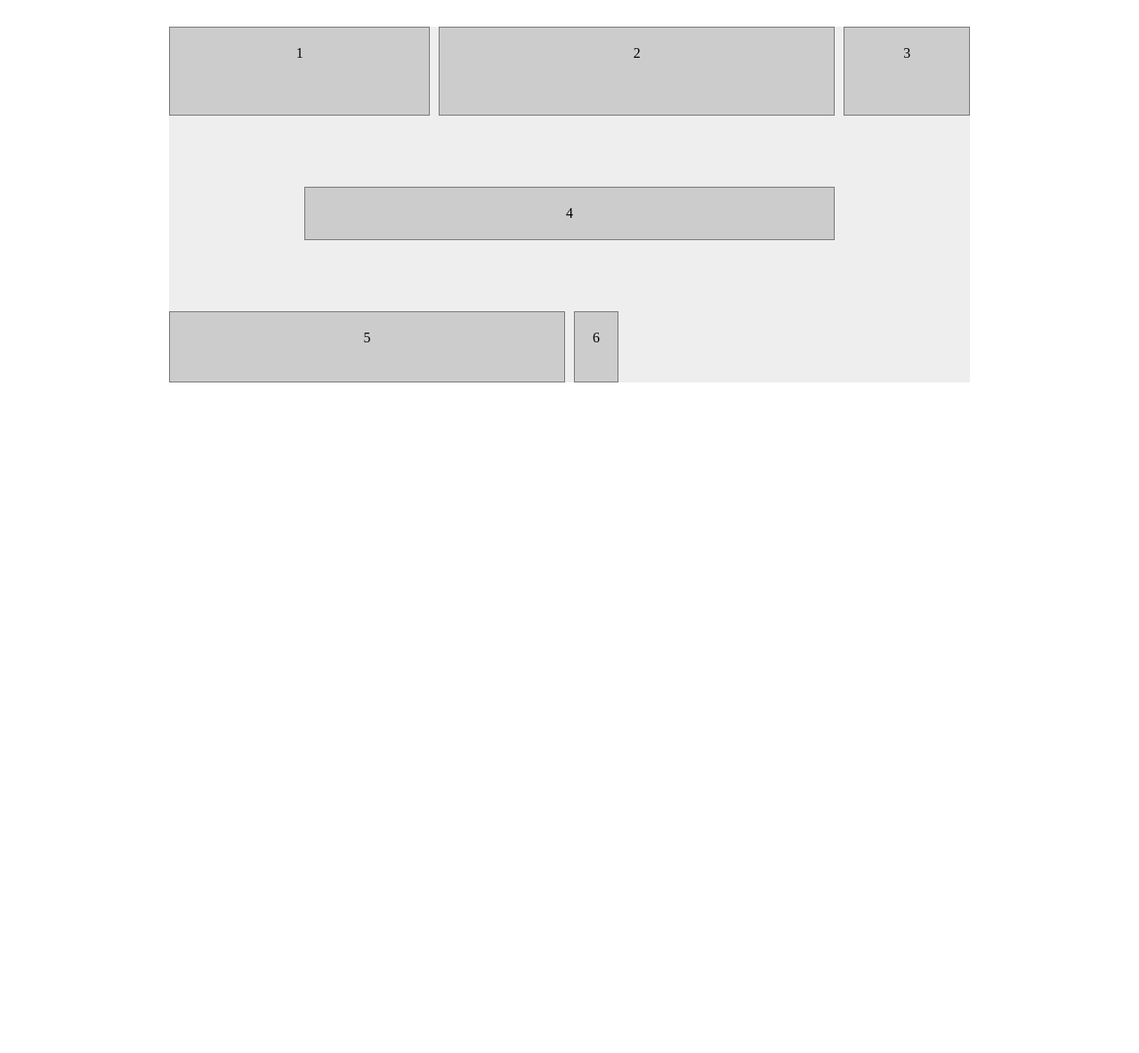
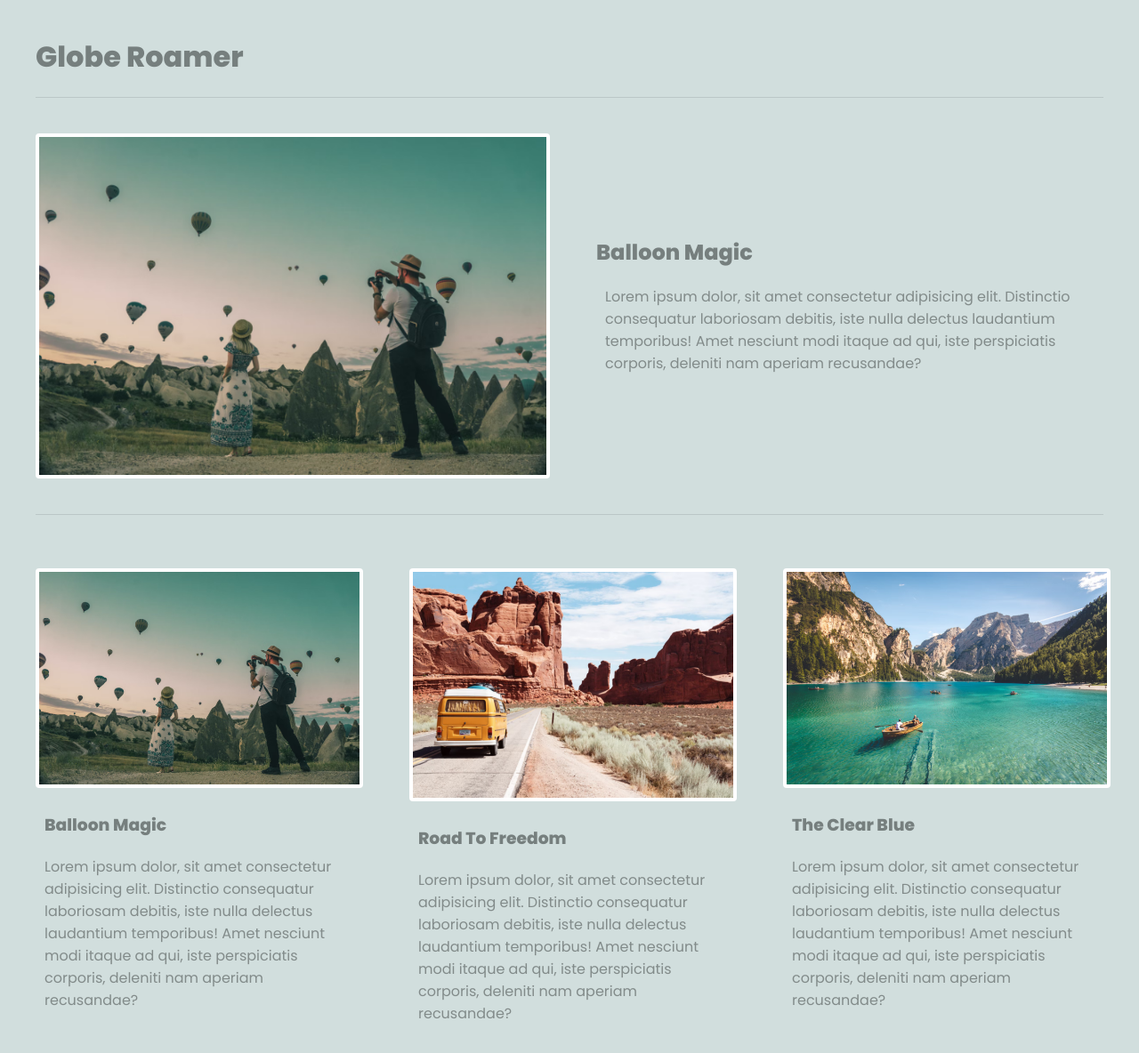
Before and after one commit to quanphung0106-sudo/css-grid-tutorial, a website: page multi-column/index.html in a window 1280 px wide. Shown: the whole page at 89% size. Before the commit the page ends 800 px from the top, so only its background shows below. Drawn offline with Linux system fonts and the light colour scheme.

Commit message:
lesson 2: multi column

```diff
--- a/multi-column/index.html
+++ b/multi-column/index.html
@@ -1,20 +1,65 @@
 <!DOCTYPE html>
 <html lang="en">
-<head>
-    <meta charset="UTF-8">
-    <meta http-equiv="X-UA-Compatible" content="IE=edge">
-    <meta name="viewport" content="width=device-width, initial-scale=1.0">
+  <head>
+    <meta charset="UTF-8" />
+    <meta http-equiv="X-UA-Compatible" content="IE=edge" />
+    <meta name="viewport" content="width=device-width, initial-scale=1.0" />
     <title>Document</title>
-    <link rel="stylesheet" href="styles.css">
-</head>
-<body>
-    <div class="grid-container">
-        <div>1</div>
-        <div>2</div>
-        <div>3</div>
-        <div>4</div>
-        <div>5</div>
-        <div>6</div>
-    </div>
-</body>
+    <link rel="stylesheet" href="styles.css" />
+  </head>
+  <body>
+    <header>
+      <h1>Globe Roamer</h1>
+    </header>
+    <main class="grid-container">
+      <article class="featured">
+        <img src="img/1.png" alt="featured img" />
+        <div>
+          <h2>Balloon Magic</h2>
+          <p>
+            Lorem ipsum dolor, sit amet consectetur adipisicing elit. Distinctio
+            consequatur laboriosam debitis, iste nulla delectus laudantium
+            temporibus! Amet nesciunt modi itaque ad qui, iste perspiciatis
+            corporis, deleniti nam aperiam recusandae?
+          </p>
+        </div>
+      </article>
+      <article>
+        <img src="img/1.png" alt="article img" />
+        <div>
+          <h3>Balloon Magic</h3>
+          <p>
+            Lorem ipsum dolor, sit amet consectetur adipisicing elit. Distinctio
+            consequatur laboriosam debitis, iste nulla delectus laudantium
+            temporibus! Amet nesciunt modi itaque ad qui, iste perspiciatis
+            corporis, deleniti nam aperiam recusandae?
+          </p>
+        </div>
+      </article>
+      <article>
+        <img src="img/2.png" alt="article img" />
+        <div>
+          <h3>Road To Freedom</h2>
+          <p>
+            Lorem ipsum dolor, sit amet consectetur adipisicing elit. Distinctio
+            consequatur laboriosam debitis, iste nulla delectus laudantium
+            temporibus! Amet nesciunt modi itaque ad qui, iste perspiciatis
+            corporis, deleniti nam aperiam recusandae?
+          </p>
+        </div>
+      </article>
+      <article>
+        <img src="img/3.png" alt="article img" />
+        <div>
+          <h3>The Clear Blue</h3>
+          <p>
+            Lorem ipsum dolor, sit amet consectetur adipisicing elit. Distinctio
+            consequatur laboriosam debitis, iste nulla delectus laudantium
+            temporibus! Amet nesciunt modi itaque ad qui, iste perspiciatis
+            corporis, deleniti nam aperiam recusandae?
+          </p>
+        </div>
+      </article>
+    </main>
+  </body>
 </html>
--- a/multi-column/styles.css
+++ b/multi-column/styles.css
@@ -1,49 +1,73 @@
+@import url("https://fonts.googleapis.com/css2?family=Poppins:wght@200;400;500;600;800&family=VT323&display=swap");
+
 body {
-  margin: 30px;
+  margin: 20px;
   font-family: "Poppins";
+  background: #d1dedd;
+}
+ul,
+li {
+  padding: 0;
+  list-style-type: none;
+}
+h1,
+h2,
+h3 {
+  color: #767f7e;
+}
+p {
+  color: #828b8a;
+}
+
+header {
+  max-width: 1200px;
+  margin: 40px auto;
+  border-bottom: 1px solid #bbc7c7;
 }
 
 .grid-container {
-  background-color: #eee;
-  max-width: 900px;
-  margin: 0 auto;
   display: grid;
-  grid-template-columns: repeat(6, 1fr);
-  grid-template-rows: 100px 200px 80px;
-  gap: 10px;
-  justify-items: stretch;
-  align-items: stretch;
+  grid-template-columns: repeat(3, 1fr);
+  gap: 60px;
+  max-width: 1200px;
+  margin: 20px auto;
 }
 
-.grid-container > div {
-  background: #ccc;
-  text-align: center;
-  padding: 20px;
-  border: 1px solid #777;
+article.featured {
+  grid-column: span 3;
+  display: grid;
+  grid-template-columns: 1fr 1fr;
+  gap: 60px;
+  align-items: center;
+  padding-bottom: 40px;
+  border-bottom: 1px solid #bbc7c7;
 }
 
-.grid-container > div:nth-child(1) {
-  grid-column: 1 / span 2;
+article img,
+article.featured img {
+  width: 100%;
+  border: 4px solid #fff;
+  border-radius: 4px;
 }
 
-.grid-container > div:nth-child(2) {
-  grid-column: span 3;
+article p,
+article h3 {
+  margin: 20px 10px;
 }
 
-.grid-container > div:nth-child(3) {
-  grid-column: span 1;
+@media screen and (max-width: 980px) {
+  article {
+    grid-column: span 3;
+    display: grid;
+    grid-template-columns: 1fr 1fr;
+    gap: 60px;
+    align-items: center;
+  }
 }
 
-.grid-container > div:nth-child(4) {
-  grid-column: 2 / span 4;
-  align-self: center;
+@media screen and (max-width: 760px) {
+  article, article.featured {
+    display: block;
+    margin: 0 20px;
+  }
 }
-
-.grid-container > div:nth-child(5) {
-  grid-column: span 3;
-}
-
-.grid-container > div:nth-child(6) {
-    grid-column: span 3;
-    justify-self: start;
-  }
```
Also changed, not shown: multi-column/img/1.png (added), multi-column/img/2.png (added), multi-column/img/3.png (added).
